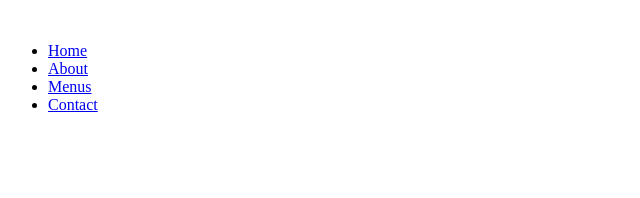
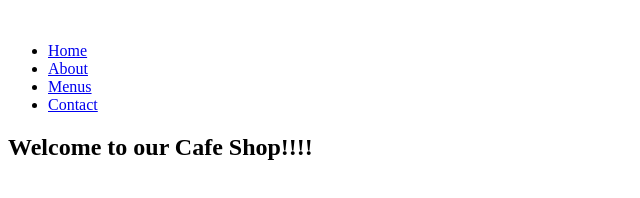
Before and after one commit to Rutuja20Sanap/icp-8.0-assingment-16, a plain HTML site: page index.html in a window 1280 px wide. Shown: the whole page, without its empty margins (0-640 px from the left). Drawn offline with Linux system fonts and the light colour scheme.

Commit message:
heading-added

```diff
--- a/index.html
+++ b/index.html
@@ -18,6 +18,8 @@
 
 
     </div>
-
+    <h2>
+        Welcome to our Cafe Shop!!!!
+    </h2>
 </body>
 </html>
```
